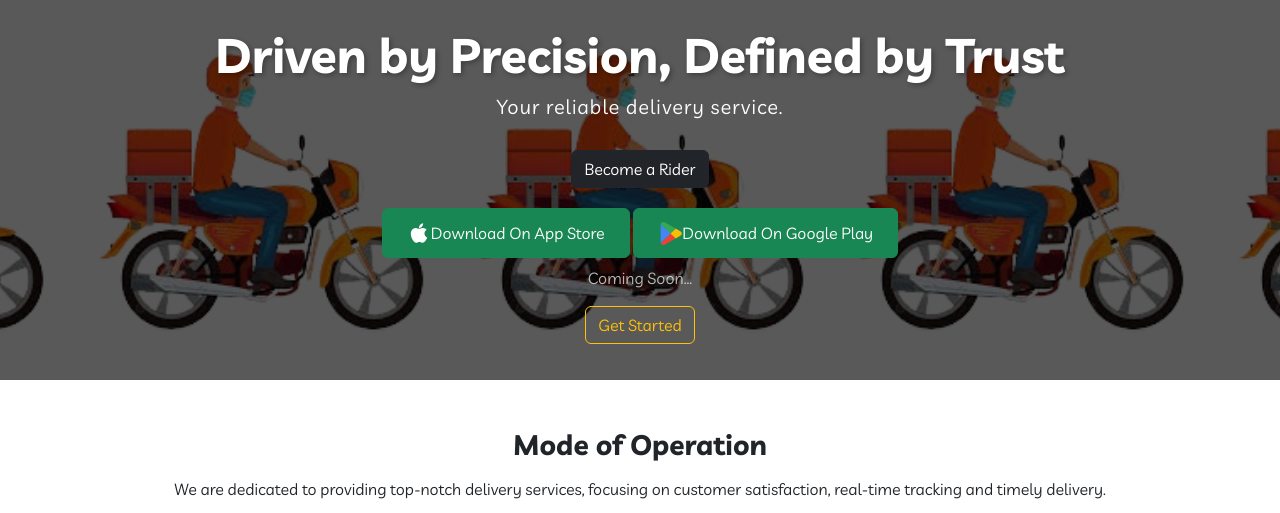
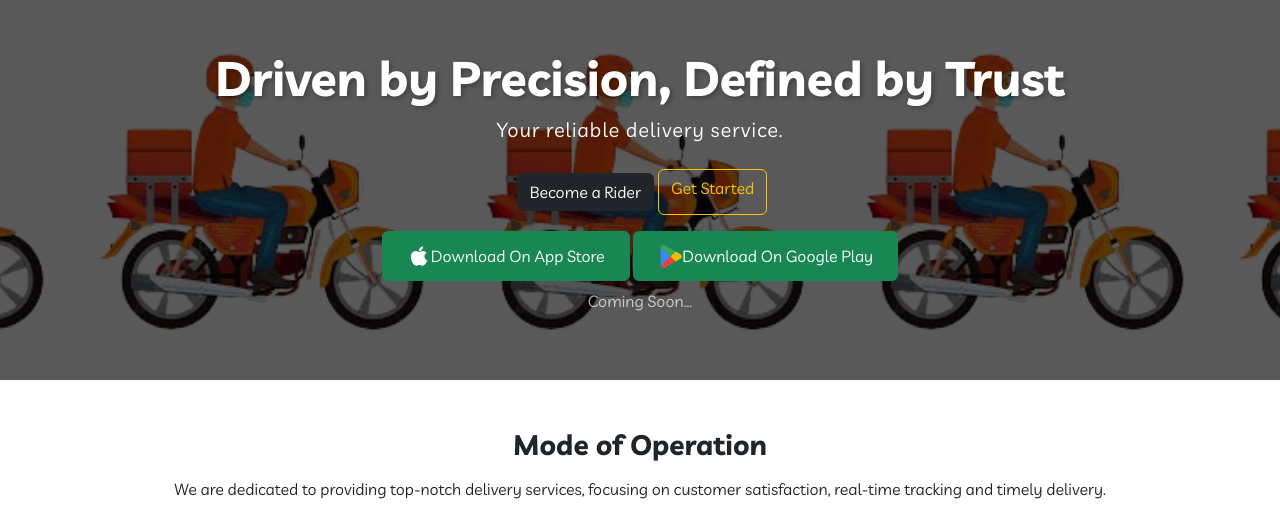
Before and after one commit to Chybozz/Stallion_Routes, a Flask app: page / in a window 1280 px wide. Shown: the part 126-639 px from the top of the page. Run offline with Flask 3, Linux system fonts and the light colour scheme; some libraries are stand-ins or nearby versions.

Commit message:
Newly Updated

```diff
--- a/templates/index.html
+++ b/templates/index.html
@@ -93,8 +93,9 @@
             <div class="container text-white">
                 <h1 class="display-4 hero-title">Driven by Precision, Defined by Trust</h1>
                 <p class="lead hero-subtitle">Your reliable delivery service.</p>
-                <div>
+                <div class="d-flex justify-content-center">
                     <a href="#rider" class="btn btn-dark m-1">Become a Rider</a>
+                    <a href="{{ url_for('signup') }}" class="btn btn-outline-warning">Get Started</a>
                 </div>
                 <div class="download-buttons mt-3">
                     <a href="#" class="btn btn-success text-white download-btn">
@@ -111,7 +112,6 @@
                     </a>
                     <p class="coming-soon mt-2">Coming Soon...</p>
                 </div>
-                <div class="mb-2"><a href="{{ url_for('signup') }}" class="btn btn-outline-warning">Get Started</a></div>
             </div>
         </div>
     </div>
```
